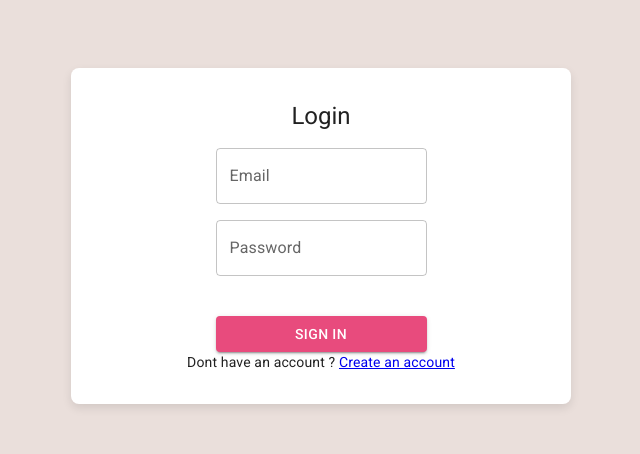
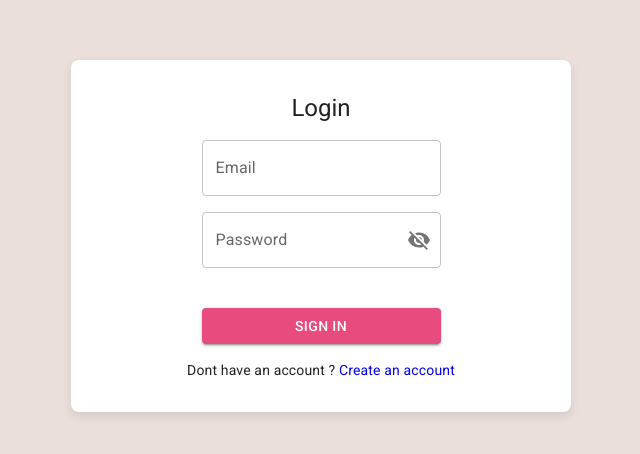
Before and after one commit to Pratheesh18/Recipe-Application, a React (Vite) app in the folder Frontend/recipe-app/: page / in a window 1280 px wide. Shown: the part 164-618 px from the top of the page, without its empty margins (319-959 px from the left). Built offline with nearby package versions, Linux system fonts and the light colour scheme.

Commit message:
implemented protected route and logout function

```diff
--- a/Frontend/recipe-app/src/components/Home.jsx
+++ b/Frontend/recipe-app/src/components/Home.jsx
@@ -55,7 +55,7 @@ const Home = () => {
         <Box sx={{p:3}}>
             <Box sx={{display:'flex',gap:2,mb:4,justifyContent:'center' , flexWrap:'wrap'}}>
                 {categories.map(category => (
-                    <Button type='button' key={category.idCategory} variant={selectedCategory === category.strCategory ? 'contained' : 'outlined'} onClick={() => setSelectedCategory(category.strCategory)}>
+                    <Button sx={{backgroundColor:'#E84B7D' , color:'white'}} type='button' key={category.idCategory} variant={selectedCategory === category.strCategory ? 'contained' : 'outlined'} onClick={() => setSelectedCategory(category.strCategory)}>
                         {category.strCategory}
                     </Button>
                 ))}
--- a/Frontend/recipe-app/src/components/Login.jsx
+++ b/Frontend/recipe-app/src/components/Login.jsx
@@ -1,61 +1,134 @@
+import { useState } from "react";
 import { useForm } from "react-hook-form";
 import { yupResolver } from "@hookform/resolvers/yup";
-import * as Yup from 'yup';
-import { TextField , Button,Typography,Box,Container,Paper } from "@mui/material";
+import * as Yup from "yup";
+import {
+  TextField,
+  Button,
+  Typography,
+  Box,
+  Container,
+  Paper,
+  IconButton
+} from "@mui/material";
+import { Visibility , VisibilityOff } from "@mui/icons-material";
 import api from "../api";
-import {Link , useNavigate} from 'react-router-dom';
-
+import { Link, useNavigate } from "react-router-dom";
 
 const loginFormValidation = Yup.object().shape({
-    email : Yup.string().email('Invalid email format').required('Email is required'),
-    password : Yup.string().required('Password is required'),
+  email: Yup.string()
+    .email("Invalid email format")
+    .required("Email is required"),
+  password: Yup.string().required("Password is required"),
 });
 
 const Login = () => {
   const navigate = useNavigate();
-    const {register , handleSubmit,formState:{errors}} = useForm({resolver:yupResolver(loginFormValidation)});
+  const [showPassword, setShowPassword] = useState(false);
+  const {
+    register,
+    handleSubmit,
+    formState: { errors },
+  } = useForm({ resolver: yupResolver(loginFormValidation) });
 
   const onSubmit = async (data) => {
-        try{
-            const response = await api.post('/auth/login',{
-                email : data.email,
-                password : data.password,
+    try {
+      const response = await api.post("/auth/login", {
+        email: data.email,
+        password: data.password,
       });
-            localStorage.setItem('token',response.data.token);
-            navigate('/home');
+      localStorage.setItem("token", response.data.token);
+      navigate("/home");
       console.log(response.data);
-        }catch(error){
-            console.error('Login error',error.response?.data);
+    } catch (error) {
+      console.error("Login error", error.response?.data);
     }
   };
 
-    return(
-        <Box sx={{backgroundColor:'#EADFDB',minHeight:'100vh',display:'flex',justifyContent:'center',alignItems:'center'}}>
+  const handleShowPassword = () => {
+    setShowPassword(!showPassword);
+  };
+
+  return (
+    <Box
+      sx={{
+        backgroundColor: "#EADFDB",
+        minHeight: "100vh",
+        display: "flex",
+        justifyContent: "center",
+        alignItems: "center",
+      }}
+    >
       <Container maxWidth="sm">
-                <Paper elevation={3} sx={{p:{xs:2,sm:4},borderRadius:2,boxShadow:'0 4px 10px rgba(0,0,0,0.1)',maxWidth:500,mx:'auto'}}>
-                    <Box sx={{display:'flex',flexDirection:'column',alignItems:'center'}}>
-                        <Typography variant="h5" component="h1" sx={{mb:2}}>
+        <Paper
+          elevation={3}
+          sx={{
+            p: { xs: 2, sm: 4 },
+            borderRadius: 2,
+            boxShadow: "0 4px 10px rgba(0,0,0,0.1)",
+            maxWidth: 500,
+            mx: "auto",
+          }}
+        >
+          <Box
+            sx={{
+              display: "flex",
+              flexDirection: "column",
+              alignItems: "center",
+            }}
+          >
+            <Typography variant="h5" component="h1" sx={{ mb: 2 }}>
               Login
             </Typography>
             <form onSubmit={handleSubmit(onSubmit)} noValidate>
-                            <Box sx={{mb:2}}>
-                                <TextField label="Email" fullWidth {...register('email')} error={!!errors.email} helperText={errors.email?.message} />
+              <Box sx={{ mb: 2 }}>
+                <TextField
+                  label="Email"
+                  fullWidth
+                  {...register("email")}
+                  error={!!errors.email}
+                  helperText={errors.email?.message}
+                />
               </Box>
-                            <Box sx={{mb:2}}>
-                                <TextField label="Password" type="password" fullWidth {...register('password')} error={!!errors.password} helperText={errors.password?.message} />
+              <Box sx={{ mb: 2 }}>
+                <TextField
+                  label="Password"
+                  type={showPassword ? 'text' : 'password'}
+                  fullWidth
+                  {...register("password")}
+                  error={!!errors.password}
+                  helperText={errors.password?.message}
+                  InputProps = {{
+                    endAdornment:(
+                        <IconButton
+                                  onClick={handleShowPassword}
+                                  edge="end"
+                        >
+                            {showPassword ? <Visibility /> : <VisibilityOff />}
+                        </IconButton>
+                    )
+                  }}
+
+                />
               </Box>
-                            <Button type="submit" fullWidth variant="contained" sx={{mt:3,backgroundColor:'#E84B7D'}}>
+              <Button
+                type="submit"
+                fullWidth
+                variant="contained"
+                sx={{ mt: 3, backgroundColor: "#E84B7D" }}
+              >
                 SIGN IN
               </Button>
             </form>
-                        <Typography variant="body2">
-                            Dont have an account ? <Link to="/register"> Create an account </Link>
+            <Typography variant="body2" sx={{mt:2}}>
+              Dont have an account ?{" "}
+              <Link style={{textDecoration:'none'}} to="/register"> Create an account </Link>
             </Typography>
           </Box>
         </Paper>
       </Container>
     </Box>
-    )
+  );
 };
 
 export default Login;
--- /dev/null
+++ b/Frontend/recipe-app/src/components/ProtectedRoute.jsx
@@ -0,0 +1,8 @@
+import { Navigate } from "react-router-dom";
+
+const ProtectedRoute = ({children}) => {
+    const token = localStorage.getItem("token");
+    return token ? children : <Navigate to = '/' />;
+}
+
+export default ProtectedRoute;
--- a/Frontend/recipe-app/src/components/Register.jsx
+++ b/Frontend/recipe-app/src/components/Register.jsx
@@ -1,10 +1,11 @@
-import {TextField,Button,Typography,Box,Container, Paper} from '@mui/material';
+import { useState } from 'react';
+import {TextField,Button,Typography,Box,Container, Paper , IconButton} from '@mui/material';
 import {useForm} from 'react-hook-form';
 import * as Yup from 'yup';
 import {yupResolver} from '@hookform/resolvers/yup';
 import api from "../api";
 import { Link } from 'react-router-dom';
-
+import {Visibility , VisibilityOff} from '@mui/icons-material';
 
 const formValidation = Yup.object().shape({
     firstName : Yup.string().required('First Name is required'),
@@ -16,6 +17,8 @@ const formValidation = Yup.object().shape({
 });
 
 const Register = () => {
+    const [showPassword,setShowPassword] = useState(false);
+    const [showConfirmPassword , setShowConfirmPassword] = useState(false);
     const {register , handleSubmit , formState:{errors}} = useForm({resolver:yupResolver(formValidation)});
 
     const onSubmit = async (data) => {
@@ -31,6 +34,14 @@ const Register = () => {
         }catch(error){
             console.error('Registration error',error);
         }
+    };
+
+    const handleClickShowPassword = () => {
+        setShowPassword(!showPassword);
+    };
+
+    const handleClickShowConfirmPassword = () => {
+        setShowConfirmPassword(!showConfirmPassword);
     }
 
     return(
@@ -96,21 +107,41 @@ const Register = () => {
                             <Box sx={{ flex: '1 1 45%' }}>
                                 <TextField
                                     label="Password"
-                                    type="password"
+                                    type= {showPassword ? 'text' : 'password'}
                                     fullWidth
                                     {...register('password')}
                                     error={!!errors.password}
                                     helperText={errors.password?.message}
+                                    InputProps = {{
+                                        endAdornment:(
+                                            <IconButton
+                                                onClick={handleClickShowPassword}
+                                                edge="end"
+                                            >
+                                                {showPassword ? <VisibilityOff /> : <Visibility />}
+                                            </IconButton>
+                                        )
+                                    }}
                                 />
                             </Box>
                             <Box sx={{ flex: '1 1 45%' }}>
                                 <TextField
                                     label="Confirm Password"
-                                    type="password"
+                                    type={showConfirmPassword ? 'text' : 'password'}
                                     fullWidth
                                     {...register('confirmPassword')}
                                     error={!!errors.confirmPassword}
                                     helperText={errors.confirmPassword?.message}
+                                    InputProps = {{
+                                        endAdornment:(
+                                            <IconButton
+                                                       onClick={handleClickShowConfirmPassword}
+                                                       edge="end"
+                                            >
+                                                {showConfirmPassword ? <VisibilityOff /> : <Visibility />}
+                                            </IconButton>
+                                        )
+                                    }}
                                 />
                             </Box>
                         </Box>
@@ -119,7 +150,7 @@ const Register = () => {
                         </Button>
                     </form>
                     <Typography variant="body2" color="textSecondary" sx={{mt:2}}>
-                        Already have an account ? <Link to="/"> Login </Link>
+                        Already have an account ? <Link style={{textDecoration:'none'}} to="/"> Login </Link>
                     </Typography>
             </Box>
         </Paper>
```
Also changed, not shown: Frontend/recipe-app/src/App.jsx (+13 -3 lines), Frontend/recipe-app/src/components/NavBar.jsx (+9 -2 lines). Lines whose indentation alone changed are shown as unchanged.
